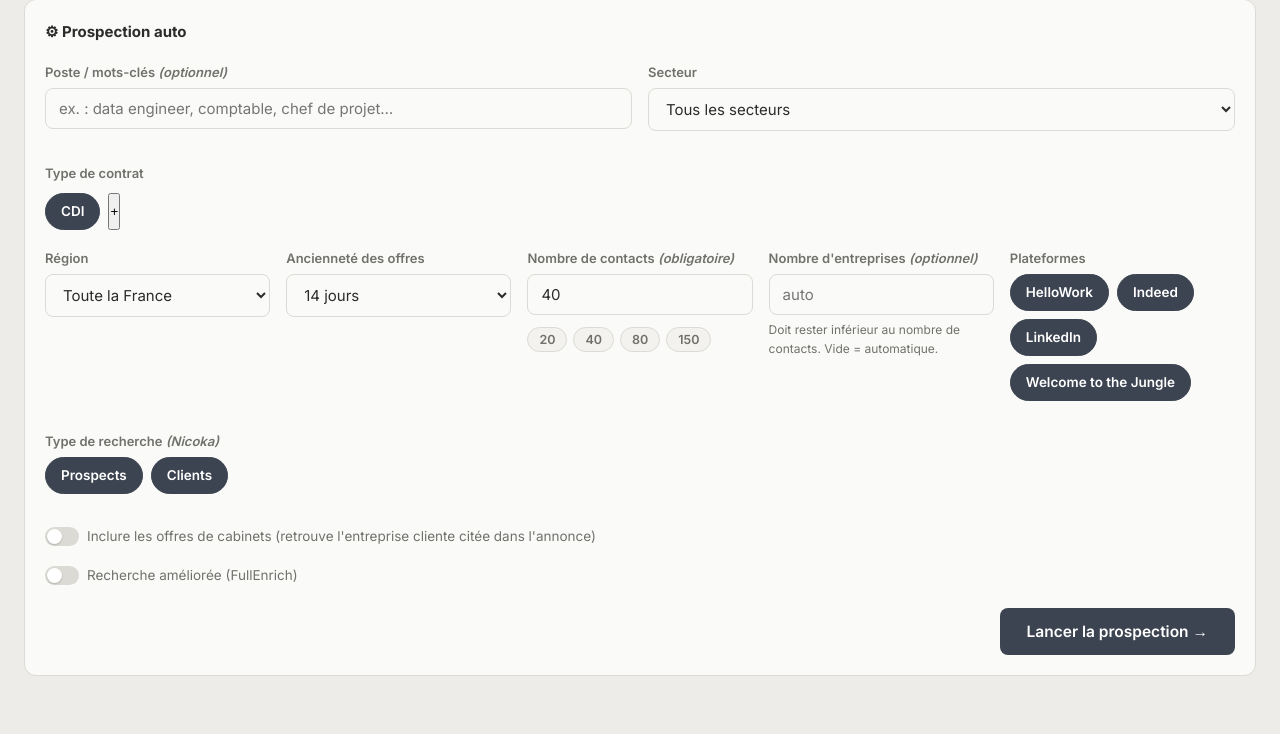
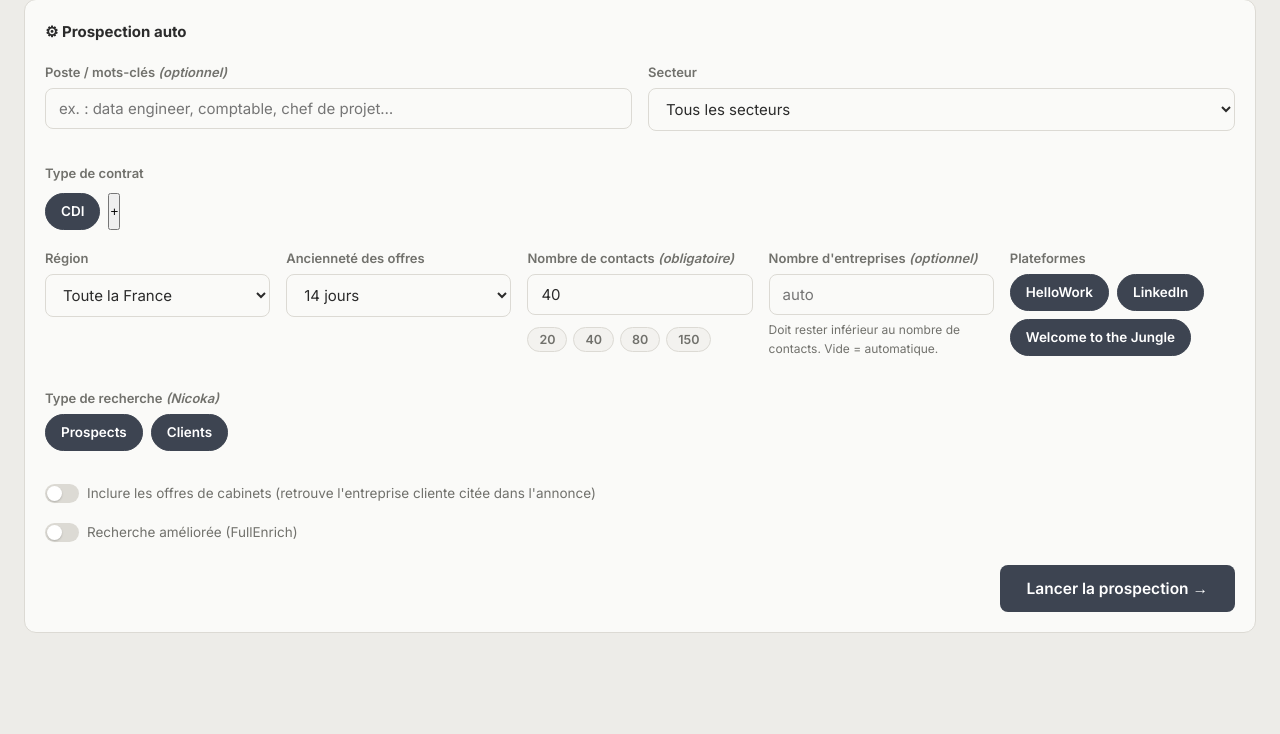
Before and after one commit to gabrielskaelia/skaelia.ai, a Flask app: page / in a window 1280 px wide. Shown: the part 205-939 px from the top of the page. Run offline with Flask 3, Linux system fonts and the light colour scheme; the visitor is signed in with stand-in values (Sample User, id 1); data that the repository does not hold is empty.

Commit message:
Retire Indeed des sources de recherche (IP serveur bloquée par Indeed)
Co-Authored-By: Claude Fable 5 <noreply@anthropic.com>

```diff
--- a/static/app.js
+++ b/static/app.js
@@ -253,7 +253,7 @@ async function lancerRecherche() {
     $("#fNbEntreprises")?.focus(); return;
   }
   const opts = optionsRecherche();
-  if (!opts.sources.length) { toast("Choisis au moins une source (HelloWork/Indeed)."); return; }
+  if (!opts.sources.length) { toast("Choisis au moins une source (HelloWork/LinkedIn)."); return; }
   if (!opts.types_entreprise.length) { toast("Coche au moins un type : Prospects ou Clients."); return; }
   try {
     await post("/api/lancer", { secteur, poste: motsCles, ...opts });
--- a/templates/index.html
+++ b/templates/index.html
@@ -150,7 +150,6 @@
             <span class="champ-libelle">Plateformes</span>
             <div class="pills" id="fSources">
               <label class="pill"><input type="checkbox" value="hellowork" checked><span>HelloWork</span></label>
-              <label class="pill"><input type="checkbox" value="indeed" checked><span>Indeed</span></label>
               <label class="pill"><input type="checkbox" value="linkedin" checked><span>LinkedIn</span></label>
               <label class="pill"><input type="checkbox" value="wttj" checked><span>Welcome to the Jungle</span></label>
             </div>
```
